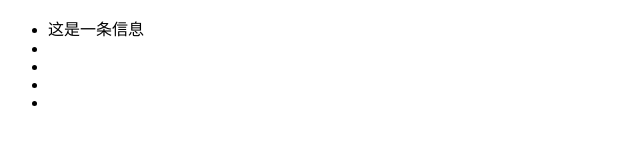
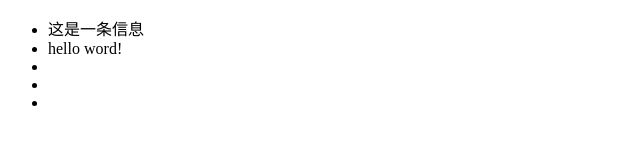
Before and after one commit to xiaohaibobo/myproject, a plain HTML site: page myjob.html in a window 1280 px wide. Shown: the full height of the page, 0-640 px from the left. Drawn offline with Linux system fonts and the light colour scheme.

Commit message:
修改过的myjob文件

```diff
--- a/myjob.html
+++ b/myjob.html
@@ -9,7 +9,7 @@
 <body>
     <ul>
         <li>这是一条信息</li>
-        <li></li>
+        <li>hello word!</li>
         <li></li>
         <li></li>
         <li></li>
```
